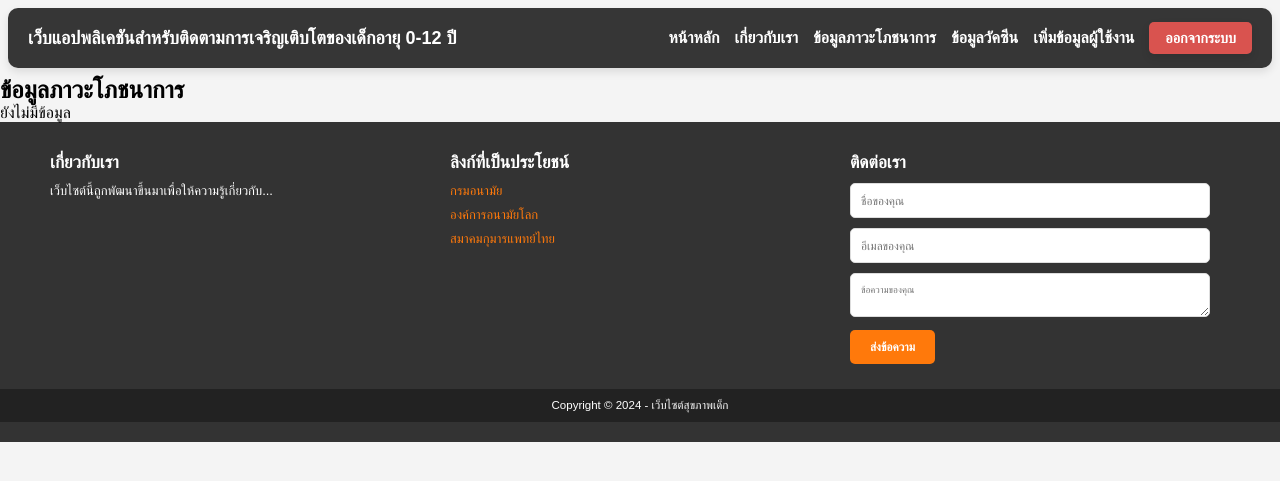
After one commit to Yodsapon64/TrackKid, a PHP site: page /nutritional.php in a window 1280 px wide. The commit adds this page. Shown: the top 481 px of the page. Run offline with PHP 8.4, Linux system fonts and the light colour scheme; data that the repository does not hold is empty.

Commit message:
add nutri

```diff
--- /dev/null
+++ b/Css/nutritional.css
@@ -0,0 +1,168 @@
+* {
+            margin: 0;
+            padding: 0;
+            box-sizing: border-box;
+        }
+
+        /* ตั้งค่าองค์ประกอบพื้นฐาน */
+        body {
+            font-family: 'Arial', sans-serif;
+            background-color: #f4f4f4;
+        }
+
+        .topbar {
+            display: flex;
+            justify-content: space-between;
+            align-items: center;
+            padding: 10px 20px; /* Reduce the padding for a smaller topbar */
+            background-color: rgb(54, 54, 54);
+            margin: 8px;
+            border-radius: 10px;
+            box-shadow: 0 4px 8px rgba(0, 0, 0, 0.1);
+            height: 60px; /* Set a fixed height for a consistent topbar size */
+        }
+
+        .logo a {
+            text-decoration: none;
+            font-size: 18px; /* Adjust font size to fit smaller topbar */
+            font-weight: bold;
+            color: #fff;
+        }
+
+        .menu {
+            display: flex;
+            align-items: center;
+            list-style: none;
+            margin: 0; /* Ensure no extra spacing */
+        }
+
+        .menu li {
+            margin-left: 15px; /* Reduce margin between menu items */
+        }
+
+        .menu li a {
+            text-decoration: none;
+            color: #fff;
+            font-weight: bold;
+            transition: color 0.3s ease;
+        }
+
+        .menu li a:hover {
+            color: #ff790b;
+        }
+
+        .menu li .list-group-item-danger {
+            background-color: #d9534f;
+            border: none;
+            padding: 8px 16px; /* Adjusted padding */
+            font-size: 0.9em; /* Adjusted font size */
+            color: #fff;
+            cursor: pointer;
+            border-radius: 5px;
+            transition: background-color 0.3s ease, transform 0.3s ease;
+            box-shadow: 0 4px 8px rgba(0, 0, 0, 0.1);
+        }
+
+        .menu li .list-group-item-danger:hover {
+            background-color: #ffffff;
+            transform: scale(1.05);
+        }
+table {
+            width: 100%;
+            border-collapse: collapse;
+        }
+        table, th, td {
+            border: 1px solid black;
+        }
+        th, td {
+            padding: 8px;
+            text-align: left;
+        }
+        th {
+            background-color: #f2f2f2;
+        }
+
+        .footer {
+            background-color: #333;
+            color: #fff;
+            padding: 20px 0;
+            font-size: 0.9em;
+        }
+
+        .footer-content {
+            display: flex;
+            justify-content: space-between;
+            align-items: flex-start;
+            flex-wrap: wrap;
+            max-width: 1200px;
+            margin: auto;
+        }
+
+        .footer-section {
+            margin: 10px;
+            flex: 1;
+            min-width: 200px;
+        }
+
+        .footer-section h2 {
+            font-size: 1.2em;
+            margin-bottom: 10px;
+        }
+
+        .footer-section p, .footer-section ul, .footer-section form {
+            font-size: 0.9em;
+            margin-bottom: 15px;
+        }
+
+        .footer-section ul {
+            list-style: none;
+            padding: 0;
+        }
+
+        .footer-section ul li {
+            margin-bottom: 8px;
+        }
+
+        .footer-section ul li a {
+            text-decoration: none;
+            color: #ff790b;
+            transition: color 0.3s ease;
+        }
+
+        .footer-section ul li a:hover {
+            color: #e06805;
+        }
+
+        .footer-section form input,
+        .footer-section form textarea {
+            width: calc(100% - 20px);
+            padding: 10px;
+            margin-bottom: 10px;
+            border: 1px solid #ddd;
+            border-radius: 5px;
+            font-size: 0.9em;
+        }
+
+        .footer-section form button {
+            background-color: #ff790b;
+            border: none;
+            padding: 10px 20px;
+            font-size: 0.9em;
+            color: #fff;
+            cursor: pointer;
+            border-radius: 5px;
+            transition: background-color 0.3s ease;
+            text-transform: uppercase;
+            font-weight: bold;
+        }
+
+        .footer-section form button:hover {
+            background-color: #e06805;
+        }
+
+        .footer-bottom {
+            text-align: center;
+            padding: 10px;
+            font-size: 0.8em;
+            background-color: #222;
+        }
--- a/about2.php
+++ b/about2.php
@@ -17,7 +17,7 @@
         <ul class="menu">
         <li><a href="main.php">หน้าหลัก</a></li>
                 <li><a href="about2.php">เกี่ยวกับเรา</a></li>
-                <li><a href="#">ข้อมูลภาวะโภชนาการ</a></li>
+                <li><a href="nutritional.php">ข้อมูลภาวะโภชนาการ</a></li>
                 <li><a href="#">ข้อมูลวัคซีน</a></li>
                 <li><a href="info.php">เพิ่มข้อมูลผู้ใช้งาน</a></li>
                 <li><a href="logout.php" class="list-group-item list-group-item-danger" onclick="return confirm('ยืนยันการออกจากระบบ');">ออกจากระบบ</a></li>
--- a/main.php
+++ b/main.php
@@ -23,7 +23,7 @@ session_start();
             <ul class="menu">
                 <li><a href="main.php">หน้าหลัก</a></li>
                 <li><a href="about2.php">เกี่ยวกับเรา</a></li>
-                <li><a href="#">ข้อมูลภาวะโภชนาการ</a></li>
+                <li><a href="nutritional.php">ข้อมูลภาวะโภชนาการ</a></li>
                 <li><a href="#">ข้อมูลวัคซีน</a></li>
                 <li><a href="info.php">เพิ่มข้อมูลผู้ใช้งาน</a></li>
                 <li><a href="logout.php" class="list-group-item list-group-item-danger" onclick="return confirm('ยืนยันการออกจากระบบ');">ออกจากระบบ</a></li>
--- a/nutrition2.php
+++ b/nutrition2.php
@@ -15,7 +15,7 @@
         <ul class="menu">
         <li><a href="main.php">หน้าหลัก</a></li>
                 <li><a href="about2.php">เกี่ยวกับเรา</a></li>
-                <li><a href="#">ข้อมูลภาวะโภชนาการ</a></li>
+                <li><a href="nutritional.php">ข้อมูลภาวะโภชนาการ</a></li>
                 <li><a href="#">ข้อมูลวัคซีน</a></li>
                 <li><a href="info.php">เพิ่มข้อมูลผู้ใช้งาน</a></li>
                 <li><a href="logout.php" class="list-group-item list-group-item-danger" onclick="return confirm('ยืนยันการออกจากระบบ');">ออกจากระบบ</a></li>
--- /dev/null
+++ b/nutritional.php
@@ -0,0 +1,94 @@
+<?php
+include 'connect.php';
+
+// Query the database to get all the info records
+$sql = "SELECT * FROM info";
+$stmt = $conn->prepare($sql);
+$stmt->execute();
+$results = $stmt->fetchAll(PDO::FETCH_ASSOC);
+?>
+
+<!DOCTYPE html>
+<html lang="th">
+<head>
+    <meta charset="UTF-8">
+    <meta name="viewport" content="width=device-width, initial-scale=1.0">
+    <title>ข้อมูลภาวะโภชนาการ</title>
+    <link rel="stylesheet" href="Css/nutritional.css">
+</head>
+<body>
+<div class="topbar">
+            <div class="logo">
+                <a href="index.php">เว็บแอปพลิเคชันสำหรับติดตามการเจริญเติบโตของเด็กอายุ 0-12 ปี</a>
+            </div>
+            <ul class="menu">
+                <li><a href="main.php">หน้าหลัก</a></li>
+                <li><a href="about2.php">เกี่ยวกับเรา</a></li>
+                <li><a href="nutritional.php">ข้อมูลภาวะโภชนาการ</a></li>
+                <li><a href="#">ข้อมูลวัคซีน</a></li>
+                <li><a href="info.php">เพิ่มข้อมูลผู้ใช้งาน</a></li>
+                <li><a href="logout.php" class="list-group-item list-group-item-danger" onclick="return confirm('ยืนยันการออกจากระบบ');">ออกจากระบบ</a></li>
+            </ul>
+        </div>
+
+    <div class="form-container">
+        <h2>ข้อมูลภาวะโภชนาการ</h2>
+
+        <?php if (count($results) > 0): ?>
+            <table>
+                <thead>
+                    <tr>
+                        <th>ชื่อเด็ก</th>
+                        <th>วันเกิด</th>
+                        <th>น้ำหนัก (กิโลกรัม)</th>
+                        <th>ส่วนสูง (เซนติเมตร)</th>
+                        <th>เพศ</th>
+                    </tr>
+                </thead>
+                <tbody>
+                    <?php foreach ($results as $row): ?>
+                        <tr>
+                            <td><?php echo htmlspecialchars($row['KidFirstname'] . ' ' . $row['KidLastname']); ?></td>
+                            <td><?php echo date("d-m-Y", strtotime($row['KidBirth'])); ?></td>
+                            <td><?php echo htmlspecialchars($row['Weight']); ?></td>
+                            <td><?php echo htmlspecialchars($row['KidHeight']); ?></td>
+                            <td><?php echo htmlspecialchars($row['KidGender']); ?></td>
+                        </tr>
+                    <?php endforeach; ?>
+                </tbody>
+            </table>
+        <?php else: ?>
+            <p>ยังไม่มีข้อมูล</p>
+        <?php endif; ?>
+    </div>
+
+    <footer class="footer">
+            <div class="footer-content">
+                <div class="footer-section">
+                    <h2>เกี่ยวกับเรา</h2>
+                    <p>เว็บไซต์นี้ถูกพัฒนาขึ้นมาเพื่อให้ความรู้เกี่ยวกับ...</p>
+                </div>
+                <div class="footer-section">
+                    <h2>ลิงก์ที่เป็นประโยชน์</h2>
+                    <ul>
+                        <li><a href="#">กรมอนามัย</a></li>
+                        <li><a href="#">องค์การอนามัยโลก</a></li>
+                        <li><a href="#">สมาคมกุมารแพทย์ไทย</a></li>
+                    </ul>
+                </div>
+                <div class="footer-section contact-form">
+                    <h2>ติดต่อเรา</h2>
+                    <form action="contact.php" method="POST">
+                        <input type="text" name="name" placeholder="ชื่อของคุณ">
+                        <input type="email" name="email" placeholder="อีเมลของคุณ">
+                        <textarea name="message" placeholder="ข้อความของคุณ"></textarea>
+                        <button type="submit">ส่งข้อความ</button>
+                    </form>
+                </div>
+            </div>
+            <div class="footer-bottom">
+                <p>Copyright &copy; 2024 - เว็บไซต์สุขภาพเด็ก</p>
+            </div>
+        </footer>
+</body>
+</html>
--- a/vaccination2.php
+++ b/vaccination2.php
@@ -14,7 +14,7 @@
         <ul class="menu">
         <li><a href="main.php">หน้าหลัก</a></li>
                 <li><a href="about2.php">เกี่ยวกับเรา</a></li>
-                <li><a href="#">ข้อมูลภาวะโภชนาการ</a></li>
+                <li><a href="nutritional.php">ข้อมูลภาวะโภชนาการ</a></li>
                 <li><a href="#">ข้อมูลวัคซีน</a></li>
                 <li><a href="info.php">เพิ่มข้อมูลผู้ใช้งาน</a></li>
                 <li><a href="logout.php" class="list-group-item list-group-item-danger" onclick="return confirm('ยืนยันการออกจากระบบ');">ออกจากระบบ</a></li>
```
Also changed, not shown: info.php (+78 -43 lines), sql/info.sql (+26 -12 lines).
